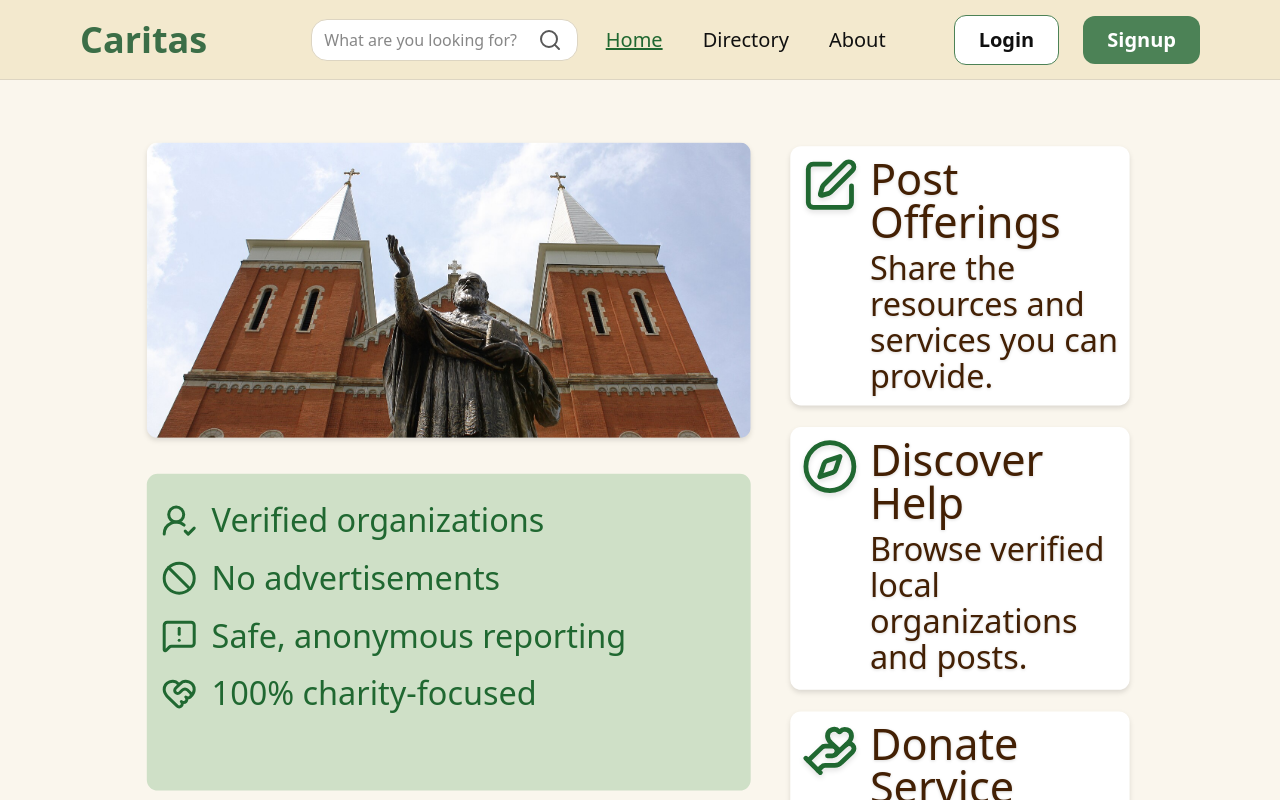
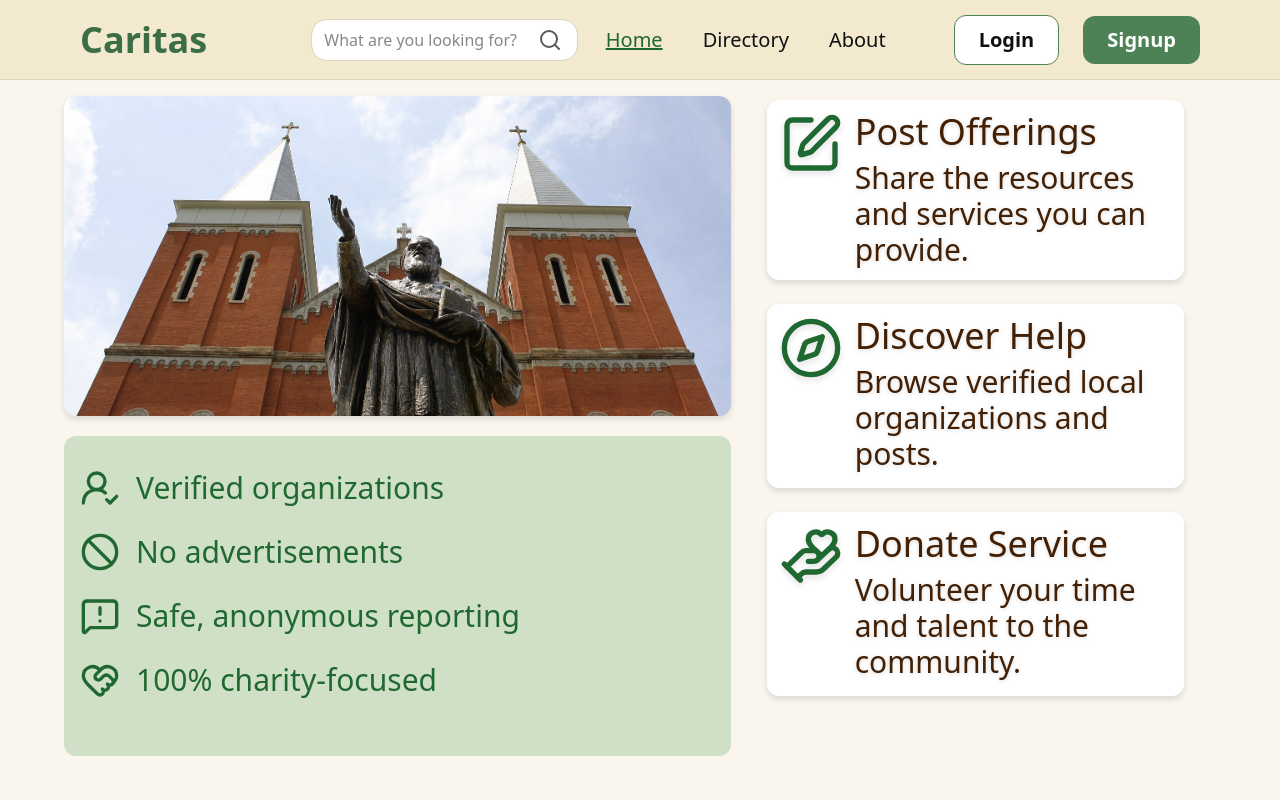
Before and after one commit to Yummypieisyummy/Caritas, a React (Vite) app in the folder frontend/: page / in a window 1280 px wide. Shown: the top 800 px of the page. Built offline with nearby package versions, Linux system fonts and the light colour scheme.

Commit message:
Adjusted SellingPoints section to fit contents properly on small screens

```diff
--- a/frontend/src/components/home/FunctionCards.tsx
+++ b/frontend/src/components/home/FunctionCards.tsx
@@ -13,7 +13,7 @@ const FunctionCards = () => {
             } else if (window.innerWidth < 1300) {
                 setIconSize(64);
             } else {
-                setIconSize(160);
+                setIconSize(128);
             }
         };
 
@@ -29,14 +29,14 @@ const FunctionCards = () => {
                     <article className="bg-white flex flex-col lg:flex-row rounded-xl p-3 mb-2 md:mb-6 drop-shadow-md w-full gap-3">
                         <div className="flex flex-col items-center lg:items-start lg:hidden">
                             <SquarePen size={iconSize} className="text-text-green flex-shrink-0 drop-shadow-md mb-2" />
-                            <p className="text-yellow-950 text-lg md:text-3xl lg:text-5xl drop-shadow-sm text-center lg:text-left"> Post Offerings </p>
-                            <p className="text-yellow-950 text-xs md:text-base lg:text-4xl mt-2 drop-shadow-sm text-center lg:text-left"> Share the resources and services you can provide. </p>
+                            <p className="text-yellow-950 text-lg md:text-3xl lg:text-4xl drop-shadow-sm text-center lg:text-left"> Post Offerings </p>
+                            <p className="text-yellow-950 text-xs md:text-base lg:text-3xl mt-2 drop-shadow-sm text-center lg:text-left"> Share the resources and services you can provide. </p>
                         </div>
 
                         <SquarePen size={iconSize} className="hidden lg:block text-text-green flex-shrink-0 drop-shadow-md" />
                         <div className="hidden lg:flex flex-col w-full">
-                            <p className="text-yellow-950 text-lg md:text-3xl lg:text-5xl drop-shadow-sm"> Post Offerings </p>
-                            <p className="text-yellow-950 text-xs md:text-base lg:text-4xl mt-2 drop-shadow-sm"> Share the resources and services you can provide. </p>
+                            <p className="text-yellow-950 text-lg md:text-3xl lg:text-4xl drop-shadow-sm"> Post Offerings </p>
+                            <p className="text-yellow-950 text-xs md:text-base lg:text-3xl mt-2 drop-shadow-sm"> Share the resources and services you can provide. </p>
                         </div>
                     </article>
                 </section>
@@ -44,14 +44,14 @@ const FunctionCards = () => {
                     <article className="bg-white row-start-2 rounded-xl p-3 flex flex-col lg:flex-row mb-2 md:mb-6 drop-shadow-md w-full gap-3">
                         <div className="flex flex-col items-center lg:items-start lg:hidden">
                             <Compass size={iconSize} className="text-text-green flex-shrink-0 drop-shadow-md mb-2" />
-                            <p className="text-yellow-950 text-lg md:text-3xl lg:text-5xl drop-shadow-sm text-center lg:text-left"> Discover Help </p>
-                            <p className="text-yellow-950 text-xs md:text-base lg:text-4xl mt-2 drop-shadow-sm text-center lg:text-left"> Browse verified local organizations and posts. </p>
+                            <p className="text-yellow-950 text-lg md:text-3xl lg:text-4xl drop-shadow-sm text-center lg:text-left"> Discover Help </p>
+                            <p className="text-yellow-950 text-xs md:text-base lg:text-3xl mt-2 drop-shadow-sm text-center lg:text-left"> Browse verified local organizations and posts. </p>
                         </div>
 
                         <Compass size={iconSize} className="hidden lg:block text-text-green flex-shrink-0 drop-shadow-md" />
                         <div className="hidden lg:flex flex-col w-full">
-                            <p className="text-yellow-950 text-lg md:text-3xl lg:text-5xl drop-shadow-sm"> Discover Help </p>
-                            <p className="text-yellow-950 text-xs md:text-base lg:text-4xl mt-2 drop-shadow-sm"> Browse verified local organizations and posts. </p>
+                            <p className="text-yellow-950 text-lg md:text-3xl lg:text-4xl drop-shadow-sm"> Discover Help </p>
+                            <p className="text-yellow-950 text-xs md:text-base lg:text-3xl mt-2 drop-shadow-sm"> Browse verified local organizations and posts. </p>
                         </div>
                     </article>
                 </section>
@@ -59,14 +59,14 @@ const FunctionCards = () => {
                     <article className="bg-white row-start-3 rounded-xl p-3 flex flex-col lg:flex-row mb-2 md:mb-6 drop-shadow-md w-full gap-3">
                         <div className="flex flex-col items-center lg:items-start lg:hidden">
                             <HandHeart size={iconSize} className="text-text-green flex-shrink-0 drop-shadow-md mb-2" />
-                            <p className="text-yellow-950 text-lg md:text-3xl lg:text-5xl drop-shadow-sm text-center lg:text-left"> Donate Service </p>
-                            <p className="text-yellow-950 text-xs md:text-base lg:text-4xl mt-2 drop-shadow-sm text-center lg:text-left"> Volunteer your time and talent to the community. </p>
+                            <p className="text-yellow-950 text-lg md:text-3xl lg:text-4xl drop-shadow-sm text-center lg:text-left"> Donate Service </p>
+                            <p className="text-yellow-950 text-xs md:text-base lg:text-3xl mt-2 drop-shadow-sm text-center lg:text-left"> Volunteer your time and talent to the community. </p>
                         </div>
 
                         <HandHeart size={iconSize} className="hidden lg:block text-text-green flex-shrink-0 drop-shadow-md" />
                         <div className="hidden lg:flex flex-col w-full">
-                            <p className="text-yellow-950 text-lg md:text-3xl lg:text-5xl drop-shadow-sm"> Donate Service </p>
-                            <p className="text-yellow-950 text-xs md:text-base lg:text-4xl mt-2 drop-shadow-sm"> Volunteer your time and talent to the community. </p>
+                            <p className="text-yellow-950 text-lg md:text-3xl lg:text-4xl drop-shadow-sm"> Donate Service </p>
+                            <p className="text-yellow-950 text-xs md:text-base lg:text-3xl mt-2 drop-shadow-sm"> Volunteer your time and talent to the community. </p>
                         </div>
                     </article>
                 </section>
--- a/frontend/src/components/home/SellingPoints.tsx
+++ b/frontend/src/components/home/SellingPoints.tsx
@@ -2,23 +2,23 @@ import { UserRoundCheck, Ban, MessageSquareWarning, HeartHandshake } from 'lucid
 
 const SellingPoints = () => {
     return (
-        <article className="flex flex-col bg-filter-bg w-full rounded-xl mb-2">
+        <article className="flex flex-col bg-filter-bg w-full h-full rounded-xl mb-2">
             <header className="mb-8 ml-4"/>
             <p className="mb-6 ml-4 flex flex-row items-center">
               <UserRoundCheck className="h-10 w-10 text-text-green mr-4 flex-shrink-0" />
-              <span className="text-text-green text-lg sm:text-2xl md:text-3xl lg:text-4xl"> Verified organizations </span>
+              <span className="text-text-green text-lg sm:text-2xl md:text-2xl lg:text-3xl"> Verified organizations </span>
             </p>
             <p className="mb-6 ml-4 flex flex-row items-center">
               <Ban className="h-10 w-10 text-text-green mr-4 flex-shrink-0" />
-              <span className="text-text-green text-lg sm:text-2xl md:text-3xl lg:text-4xl"> No advertisements </span>
+              <span className="text-text-green text-lg sm:text-2xl md:text-2xl lg:text-3xl"> No advertisements </span>
             </p>
             <p className="mb-6 ml-4 flex flex-row items-center">
               <MessageSquareWarning className="h-10 w-10 text-text-green mr-4 flex-shrink-0" />
-              <span className="text-text-green text-lg sm:text-2xl md:text-3xl lg:text-4xl"> Safe, anonymous reporting </span>
+              <span className="text-text-green text-lg sm:text-2xl md:text-2xl lg:text-3xl"> Safe, anonymous reporting </span>
             </p>
             <p className="mb-12 ml-4 flex flex-row items-center">
               <HeartHandshake className="h-10 w-10 text-text-green mr-4 flex-shrink-0" />
-              <span className="text-text-green text-lg sm:text-2xl md:text-3xl lg:text-4xl"> 100% charity-focused </span>
+              <span className="text-text-green text-lg sm:text-2xl md:text-2xl lg:text-3xl"> 100% charity-focused </span>
             </p>
         </article>
     );
--- a/frontend/src/pages/HomePage.tsx
+++ b/frontend/src/pages/HomePage.tsx
@@ -7,22 +7,28 @@ const SVC_Basilica = new URL('../assets/SVC_Basilica.jpg', import.meta.url).href
 
 const HomePage = () => {
   return (
-  <main className="flex min-h-[calc(100vh-5rem)] mx-auto md:scale-80 lg:scale-90 lg:px-16">
-    <div className="flex px-7">
-      <div className="grid grid-rows-2 h-[calc(100vh-5rem)]">
-          <section className="row-span-1 flex flex-row flex-1 py-4 justify-center">
-            <img src={SVC_Basilica} alt="SVC Basilica" className="w-full h-auto object-cover rounded-xl drop-shadow-md" />
+    <main className="flex min-h-[calc(100vh-7rem)] mx-auto md:scale-80 lg:min-h-0 lg:scale-100 lg:px-16">
+      <div className="relative grid grid-cols-2 lg:grid-cols-[1.45fr_1fr] w-full items-start gap-2 lg:gap-3">
+        <div className="relative flex w-full pr-1 md:pr-2 lg:pr-2">
+          <div className="relative flex w-full flex-col">
+            <section className="row-span-1 flex w-full mt-3 mb-3 py-1 lg:mt-4 lg:py-0">
+              <img
+                src={SVC_Basilica}
+                alt="SVC Basilica"
+                className="w-full h-[clamp(14rem,34vh,22rem)] md:h-[clamp(16rem,38vh,24rem)] lg:h-[clamp(18rem,40vh,26rem)] object-cover rounded-xl drop-shadow-md"
+              />
             </section>
-            <section className="row-start-2 mt-6 flex flex-row flex-1 h-full">
+            <section className="mt-2 flex w-full">
               <SellingPoints />
             </section>
           </div>
         </div>
-    <div className="flex mt-4 mr-4">
+        <div className="relative flex mt-4 mr-4">
           <FunctionCards />
         </div>
+      </div>
     </main>
-  )
+  );
 };
 
 export default HomePage;
```
Lines whose indentation alone changed are shown as unchanged.
